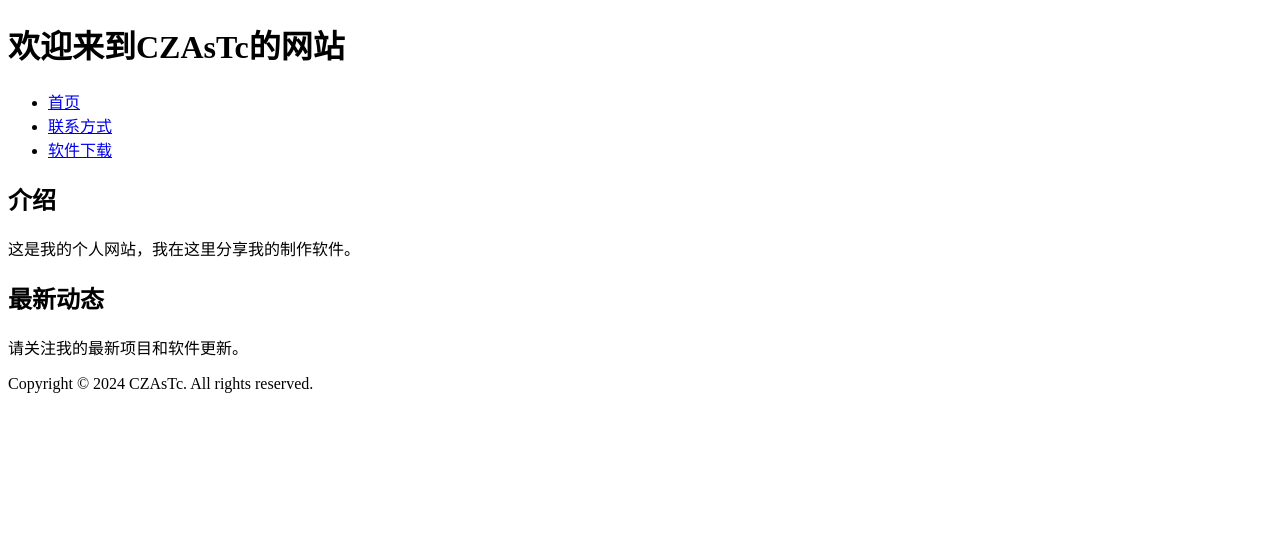
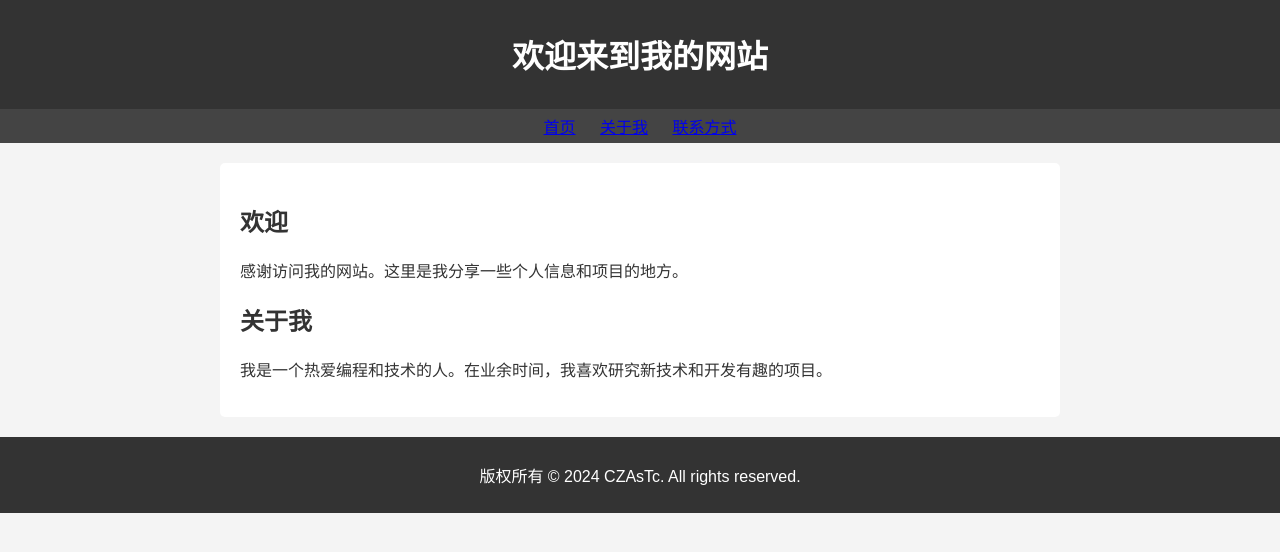
Before and after one commit to CZAsTc/czastc.github.io, a plain HTML site: page index.html in a window 1280 px wide. Drawn offline with Linux system fonts and the light colour scheme.

Commit message:
Update index.html

```diff
--- a/index.html
+++ b/index.html
@@ -2,40 +2,90 @@
 <html lang="zh-CN">
 <head>
     <meta charset="UTF-8">
-    <title>CZAsTc的网站首页</title>
+    <title>我的网站首页</title>
+    <style>
+        body {
+            font-family: Arial, sans-serif;
+            margin: 0;
+            padding: 0;
+            background-color: #f4f4f4;
+            color: #333;
+        }
+        header {
+            background-color: #333;
+            color: #fff;
+            padding: 10px 0;
+            text-align: center;
+        }
+        nav {
+            background-color: #444;
+            color: #fff;
+            text-align: center;
+            padding: 5px 0;
+        }
+        nav ul {
+            list-style-type: none;
+            margin: 0;
+            padding: 0;
+        }
+        nav ul li {
+            display: inline;
+            margin: 0 10px;
+        }
+        main {
+            max-width: 800px;
+            margin: 20px auto;
+            padding: 20px;
+            background-color: #fff;
+            border-radius: 5px;
+        }
+        footer {
+            background-color: #333;
+            color: #fff;
+            text-align: center;
+            padding: 10px 0;
+        }
+
+        /* 响应式设计 */
+        @media only screen and (max-width: 600px) {
+            main {
+                max-width: 90%;
+            }
+        }
+    </style>
 </head>
 <body>
 
     <!-- 网站的头部 -->
     <header>
-        <h1>欢迎来到CZAsTc的网站</h1>
+        <h1>欢迎来到我的网站</h1>
     </header>
 
     <!-- 导航菜单 -->
     <nav>
         <ul>
             <li><a href="index.html">首页</a></li>
+            <li><a href="about.html">关于我</a></li>
             <li><a href="contact.html">联系方式</a></li>
-            <li><a href="download.html">软件下载</a></li>
         </ul>
     </nav>
 
     <!-- 主要内容区域 -->
     <main>
         <section>
-            <h2>介绍</h2>
-            <p>这是我的个人网站，我在这里分享我的制作软件。</p>
+            <h2>欢迎</h2>
+            <p>感谢访问我的网站。这里是我分享一些个人信息和项目的地方。</p>
         </section>
 
         <section>
-            <h2>最新动态</h2>
-            <p>请关注我的最新项目和软件更新。</p>
+            <h2>关于我</h2>
+            <p>我是一个热爱编程和技术的人。在业余时间，我喜欢研究新技术和开发有趣的项目。</p>
         </section>
     </main>
 
     <!-- 网站的尾部 -->
     <footer>
-        <p>Copyright © 2024 CZAsTc. All rights reserved.</p>
+        <p>版权所有 &copy; 2024 CZAsTc. All rights reserved.</p>
     </footer>
 
 </body>
```
